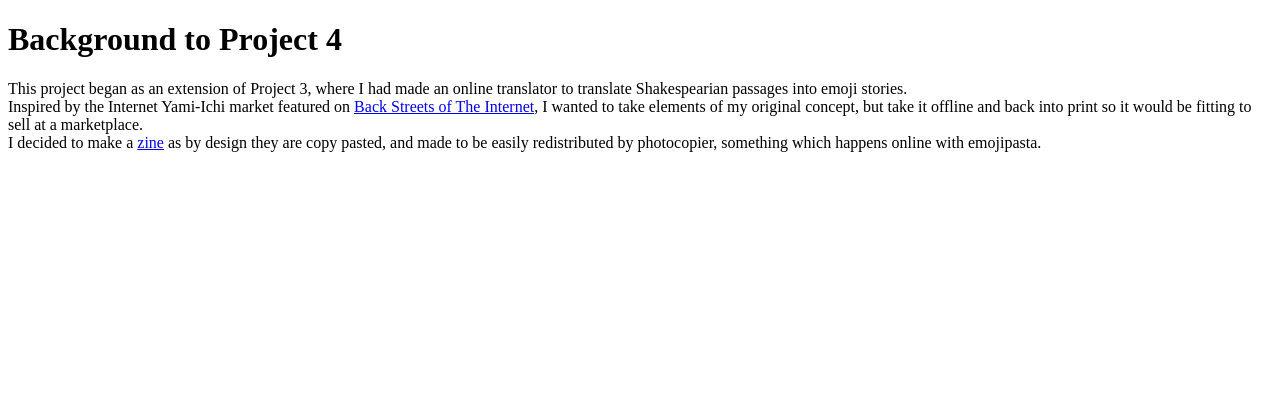
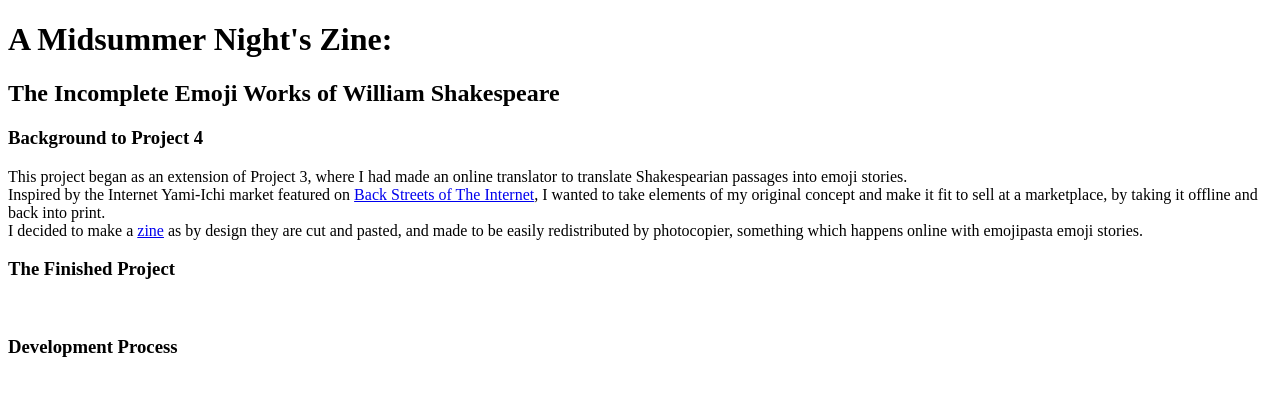
Before and after one commit to kingrebe1/MDDN201P4, a plain HTML site: page index.html in a window 1280 px wide. Drawn offline with Linux system fonts and the light colour scheme; a script that the page names is missing; a web font is replaced by a local one.

Commit message:
Adding structure for the site

```diff
--- a/index.html
+++ b/index.html
@@ -9,12 +9,30 @@
 </head>
 
 <body>
+	<h1>A Midsummer Night's Zine:</h1>
+	<h2>The Incomplete Emoji Works of William Shakespeare</h2>
+
 	<div>
-		<h1>Background to Project 4</h1>
+		<h3>Background to Project 4</h3>
 		<p>This project began as an extension of Project 3, where I had made an online translator to translate Shakespearian passages into emoji stories.<br>
-		Inspired by the Internet Yami-Ichi market featured on <a href="https://www.youtube.com/watch?v=mjWJsE7B1cs">Back Streets of The Internet</a>, I wanted to take elements of my original concept, but take it offline and back into print so it would be fitting to sell at a marketplace.<br>
-		I decided to make a <a href="https://en.wikipedia.org/wiki/Zine">zine</a> as by design they are copy pasted, and made to be easily redistributed by photocopier, something which happens online with emojipasta.
+		Inspired by the Internet Yami-Ichi market featured on <a href="https://www.youtube.com/watch?v=mjWJsE7B1cs">Back Streets of The Internet</a>, I wanted to take elements of my original concept and make it fit to sell at a marketplace, by taking it offline and back into print.<br>
+		I decided to make a <a href="https://en.wikipedia.org/wiki/Zine">zine</a> as by design they are cut and pasted, and made to be easily redistributed by photocopier, something which happens online with emojipasta emoji stories.
 	</p>
+	</div>
+
+	<div>
+		<h3>The Finished Project</h3>
+		<p></p>
+		<div class="container">
+			<img src="">
+		</div>
+
+	</div>
+
+
+	<div>
+		<h3>Development Process</h3>
+		<p></p>
 	</div>
 </body>
 
```
